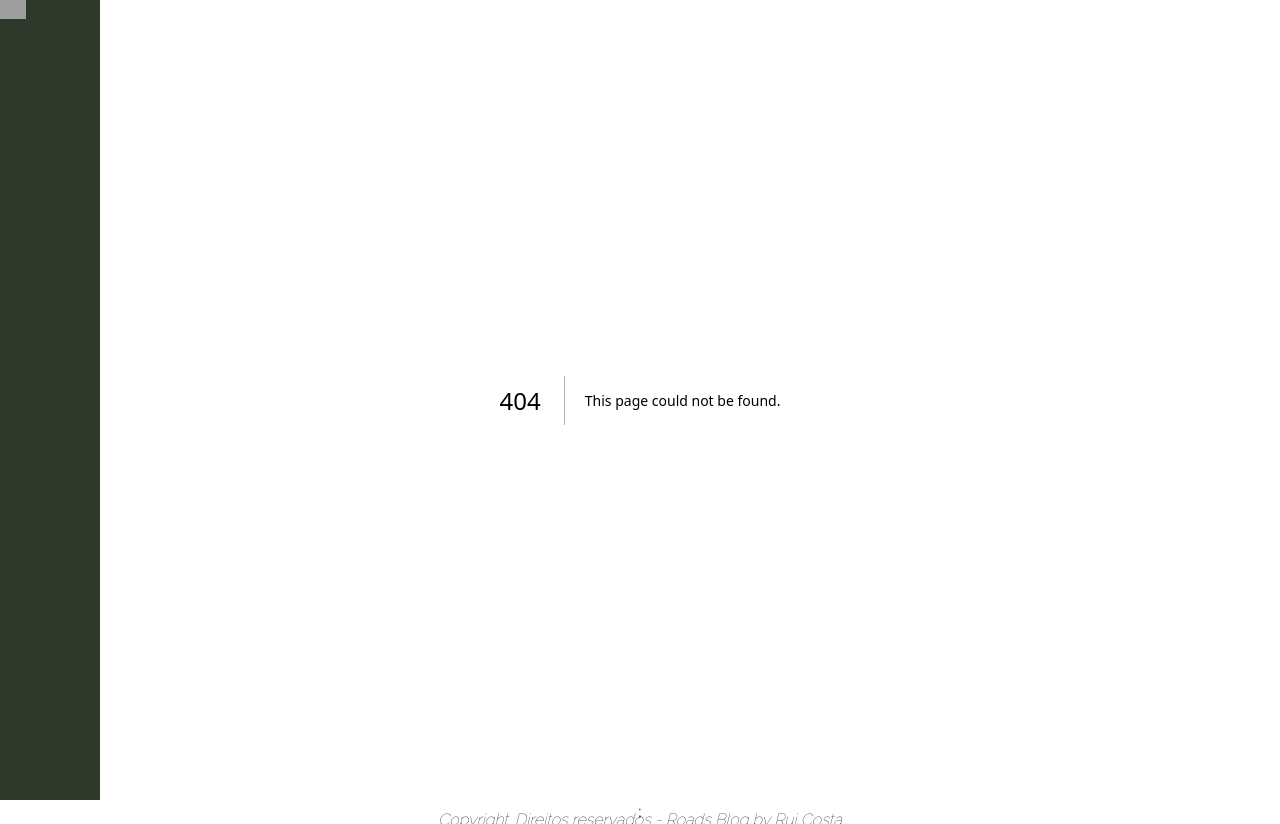
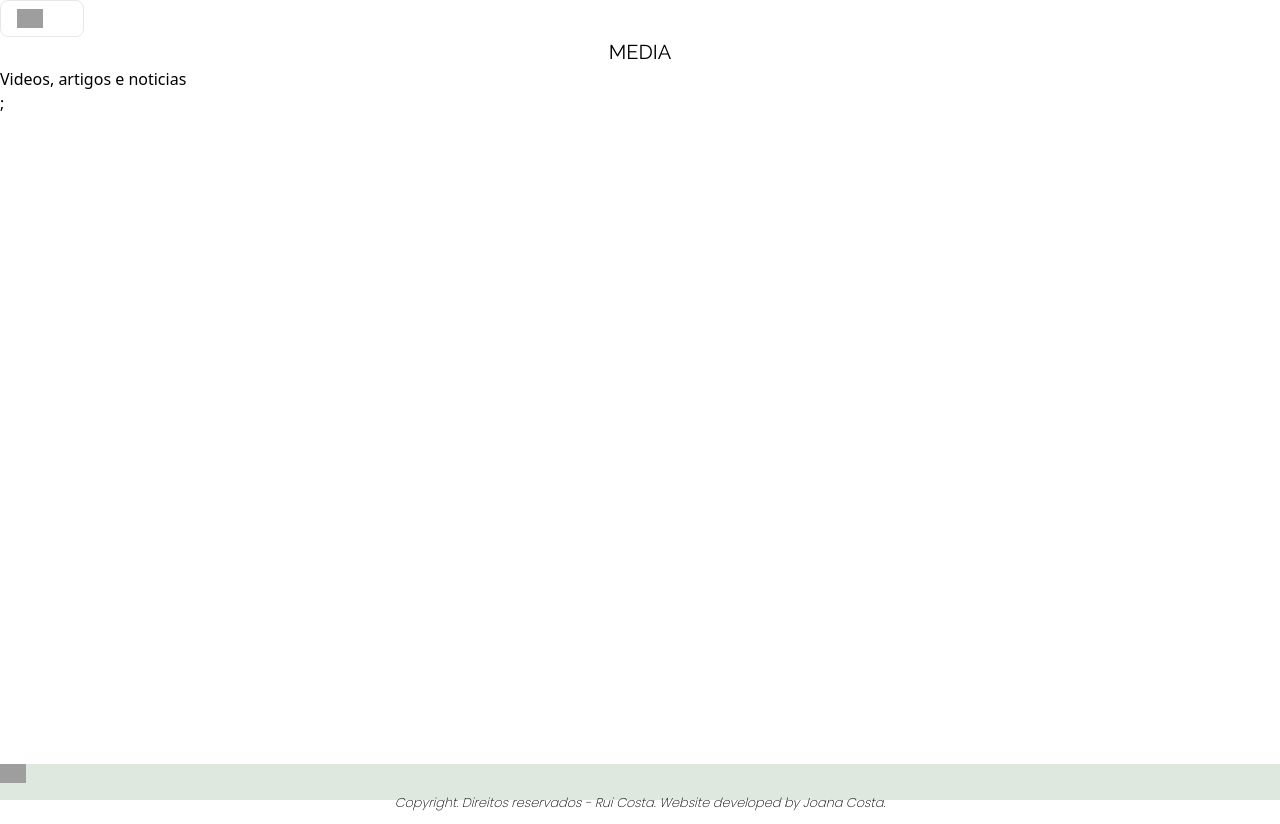
Before and after one commit to Joanartdacosta/roads-blog, a Next.js app in the folder app/: page /media in a window 1280 px wide. Before the commit this address had no page. After the commit the page ends 800 px from the top, so only its background shows below. Built offline with nearby package versions, Linux system fonts and the light colour scheme; grey boxes are pictures that could not be loaded; a web font is replaced by a local one.

Commit message:
add new navbar and more styling

```diff
--- a/app/components/footer/FooterOut.js
+++ b/app/components/footer/FooterOut.js
@@ -1,13 +1,19 @@
-import Social from "../socials/Social";
+import Link from "next/link";
 
 export default function Footer() {
   return (
-    <div className="footer-background width-100 text-center margin-auto padding-40">
-      <Social />
-      <p className="font-text font-italic">
-        Copyright. Direitos reservados - Roads Blog by Rui Costa
+    <div className="footer-background width-100 text-center margin-auto background">
+      <Link href="/sobre" className="link background">
+        <img
+          className="icon"
+          src="https://chalet-webapp.s3.amazonaws.com/icons/insta-icon.png"
+          alt="icon"
+        />
+      </Link>
+      <p className="font-footer font-text font-italic padding-10">
+        Copyright. Direitos reservados - Rui Costa. Website developed by Joana
+        Costa.
       </p>
-      <p className="font-text">Website desenvolvido por Joana Costa</p>
     </div>
   );
 }
--- a/app/components/layout/Layout.js
+++ b/app/components/layout/Layout.js
@@ -1,6 +1,6 @@
 import React from "react";
 import Head from "next/head";
-import NavbarMenu from "../navbar/NavbarMenu";
+import Navbar from "../navbar/NavBar";
 import FooterOut from "../footer/FooterOut";
 
 export default function Layout({ children }) {
@@ -24,10 +24,13 @@ export default function Layout({ children }) {
         <meta name="author" content="Estradas Blog" />
       </Head>
 
-      <main className="text-center margin-auto">
-        <NavbarMenu />
+      <main>
+        <div>
+          <Navbar />
+        </div>
 
-        {children}
+        <div>{children}</div>
+
         <FooterOut />
       </main>
     </div>
--- a/app/components/navbar/CurrentTIme.js
+++ b/app/components/navbar/CurrentTIme.js
@@ -2,15 +2,9 @@ export default function CurrentTime() {
   const currentYear = new Date().getFullYear();
 
   return (
-    <div className="margin-auto padding-40 display-flex">
-      <p className="font-text text-center font-italic"> ESTRADAS - Rui Costa</p>
-
-      <p>
-        © {currentYear} website developed by{" "}
-        <a href="https://github.com/Joanartdacosta" className="link font-text">
-          Joana Costa
-        </a>
-      </p>
+    <div className="margin-auto text-center padding-10">
+      <p className="font-text font-italic"> © {currentYear} </p>
+      <p className="font-text font-italic">ESTRADAS - Rui Costa</p>
     </div>
   );
 }
--- a/app/components/navbar/Footer.js
+++ /dev/null
@@ -1,14 +0,0 @@
-import Link from "next/link";
-import CurrentTime from "./CurrentTIme";
-
-export default function Footer() {
-  return (
-    <div className="text-center font-text ">
-      <p>logotipo</p>
-      <Link href="/sobre">
-        <p>instagram</p>{" "}
-      </Link>
-      <CurrentTime />
-    </div>
-  );
-}
--- a/app/components/navbar/NavBar.js
+++ b/app/components/navbar/NavBar.js
@@ -1,43 +1,78 @@
 import Link from "next/link";
+
+import { Dropdown } from "flowbite-react";
+import SmallFooter from "./SmallFooter";
 
 export default function NavBar() {
   return (
-    <div className="navbar background">
-      <div className="display-flex padding-40 display-column navbar-background">
-        <Link className="link font-text padding-10" href="/sobre">
-          Sobre
-        </Link>
+    <div>
+      <Dropdown
+        className="navbar"
+        label={
+          <img
+            className="icon"
+            src="https://estradas-website.s3.amazonaws.com/Estradas/icons/Design+sem+nome+(1).png"
+            alt="menu"
+          />
+        }
+      >
+        <img
+          className="logo"
+          src="https://estradas-website.s3.amazonaws.com/Estradas/roads-logo.png"
+          alt="logo"
+        />
+        <Dropdown.Item>
+          {" "}
+          <Link href="/sobre">Sobre</Link>
+        </Dropdown.Item>
 
-        <Link className="link font-text padding-10" href="/passadicos">
-          Passeios e Passadicos
-        </Link>
-        <Link className="link font-text padding-10" href="/roteiros">
-          Roteiros
-        </Link>
+        <Dropdown.Item>
+          {" "}
+          <Link href="/feiras">Feiras, Romarias e Festivais</Link>
+        </Dropdown.Item>
 
-        <Link
-          className="link font-text padding-10"
-          href="/roteiros/#roteirogratuito"
-        >
-          Roteiro Personalizado GRATUITO
-        </Link>
-        <Link className="link font-text padding-10" href="/geossitios">
-          Geossitios
-        </Link>
+        <Dropdown.Item>
+          {" "}
+          <Link href="/passadicos">Passeios e Passadicos</Link>
+        </Dropdown.Item>
 
-        <Link className="link font-text padding-10" href="/feiras">
-          Feiras, Romarias e Festivais
-        </Link>
+        <Dropdown.Item>
+          {" "}
+          <Link href="/roteiros">Roteiros</Link>
+        </Dropdown.Item>
 
-        <Link className="link font-text padding-10" href="/proverbios">
-          Proverbio do Mes
-        </Link>
+        <Dropdown.Item>
+          {" "}
+          <Link href="/roteiros/#roteirogratuito">
+            Roteiro Personalizado GRATUITO
+          </Link>
+        </Dropdown.Item>
 
-        <Link className="link font-text padding-10" href="/contactos">
-          Contactos
-        </Link>
-      </div>
-      <div></div>
+        <Dropdown.Item>
+          {" "}
+          <Link href="/geossitios">Geossitios</Link>
+        </Dropdown.Item>
+
+        <Dropdown.Item>
+          <Link href="/proverbios">Proverbio do Mes</Link>
+        </Dropdown.Item>
+
+        <Dropdown.Item>
+          <Link href="/media">Media</Link>
+        </Dropdown.Item>
+
+        <Dropdown.Item>
+          <Link href="/contactos">Contactos</Link>
+        </Dropdown.Item>
+
+        <SmallFooter />
+      </Dropdown>
     </div>
   );
 }
+// {LINKS.map((link) => (
+//  <Dropdown.Item> <Link className="link font-text padding-10" key={link.id} to={link.to}>
+//     {link.text}
+//   </Link></Dropdown.Item>))}
+
+// </div>
--- a/app/components/navbar/NavbarMenu.js
+++ /dev/null
@@ -1,28 +0,0 @@
-import React from "react";
-import Link from "next/link";
-import { useState } from "react";
-import NavBar from "./NavBar";
-
-export default function NavbarMenu() {
-  const [openMenu, setOpenMenu] = useState(false);
-
-  const menu = (
-    <div className="navbar">
-      <NavBar />
-    </div>
-  );
-
-  return (
-    <div className="height-100 display-flex display-column big-menu">
-      <Link onClick={() => setOpenMenu(!openMenu)} href="/">
-        {" "}
-        <img
-          className="icon"
-          src="https://estradas-website.s3.amazonaws.com/Estradas/icons/Design+sem+nome.png"
-          alt="menu"
-        />
-      </Link>
-      {openMenu && menu}
-    </div>
-  );
-}
--- /dev/null
+++ b/app/components/navbar/SmallFooter.js
@@ -0,0 +1,10 @@
+import Link from "next/link";
+import CurrentTime from "./CurrentTIme";
+
+export default function SmallFooter() {
+  return (
+    <div className="text-center font-text">
+      <CurrentTime />
+    </div>
+  );
+}
--- a/app/pages/geossitios/index.js
+++ b/app/pages/geossitios/index.js
@@ -3,9 +3,16 @@ import React from "react";
 export default function Geossitios() {
   return (
     <>
-      <div id={"#geossitios"}>
-        <h1>Geossitios</h1>
-        <p>Nao disponivel. Atualizacao em breve.</p>
+      <div id={"#geossitios"} className="margin-auto text-center">
+        <div className="temporary-photo margin-auto text-center geo-banner">
+          <h1 className="font-title banner padding-50">GEOSSITIOS</h1>
+        </div>
+
+        <div className="margin-auto ">
+          <h1 className="font-title text-center">Introducao</h1>
+          <p className="font-text text-justify">lOREMPSIUUUU</p>
+          <p>Nao disponivel. Atualizacao em breve.</p>
+        </div>
       </div>
     </>
   );
--- /dev/null
+++ b/app/pages/media/index.js
@@ -0,0 +1,12 @@
+import React from "react";
+
+export default function Media() {
+  return (
+    <>
+      <div id="#media">
+        <h1 className="text-center font-title">MEDIA</h1>
+        <p>Videos, artigos e noticias</p>
+      </div>
+    </>
+  );
+}
--- a/app/pages/passadicos/index.js
+++ b/app/pages/passadicos/index.js
@@ -1,7 +1,4 @@
 import PASSEIOS from "@/components/lists/passeios";
-import FEIRAS from "@/components/lists/feiras";
-import CardInfo from "@/components/UI/cards/card_info/CardInfo";
-import CardInfoButton from "@/components/UI/cards/card_info/CardInfoButton";
 import CardStars from "@/components/UI/cards/card_stars/CardStars";
 import Form from "@/components/UI/forms/Form";
 import React from "react";
--- a/app/pages/sobre/index.js
+++ b/app/pages/sobre/index.js
@@ -1,9 +1,9 @@
 export default function Sobre() {
   return (
-    <>
+    <div>
       <div id={"#sobre"}>
-        <h1>SOBRE MIM</h1>
+        <h1 className="text-center font-title">SOBRE MIM</h1>
       </div>
-    </>
+    </div>
   );
 }
--- a/app/styles/globals.css
+++ b/app/styles/globals.css
@@ -4,11 +4,7 @@
 
 :root {
   --font-title: "Raleway", san-serif;
-  --font-text: "Raleway", sans-serif;
-}
-
-body {
-  font-family: var(--font-text);
+  --font-text: "Poppins", sans-serif;
 }
 
 * {
@@ -27,7 +23,6 @@ main {
 .font-text {
   font-family: var(--font-text);
   font-size: 1rem;
-  font-weight: lighter;
 }
 
 .font-footer {
@@ -36,7 +31,6 @@ main {
 .font-title {
   font-family: var(--font-title);
   font-size: 1.25rem;
-  font-weight: lighter;
 }
 
 .font-bold {
@@ -56,7 +50,7 @@ main {
   text-align: justify;
 }
 
-/* old */
+/* titles - old */
 
 .road-title {
   font-size: 2.5rem;
@@ -69,7 +63,7 @@ main {
     0 0 1em rgb(105, 99, 99), 0 0 0.2em black;
 }
 
-/* new */
+/* titles - new */
 
 .title-roads1 {
   font-size: 3rem;
@@ -88,38 +82,28 @@ main {
   text-shadow: 0.05rem 0.05rem 0.125rem rgb(44, 75, 32);
 }
 
-/* margin */
-.margin-auto {
-  margin: auto;
+/* paddings & margins */
+
+.padding-40 {
+  padding: 2.5rem;
+}
+
+.padding-10 {
+  padding: 0.6rem;
 }
 
 .margin-40 {
   margin: 5rem;
 }
 
-/* paddings */
-.padding-10 {
-  padding: 10px;
-}
-.padding-40 {
-  padding: 40px;
-}
-.padding-50 {
-  padding-left: 50px;
-}
-
 /* width - height */
 
 .height-100 {
-  height: 100%;
+  height: 100vh;
 }
 
 .width-100 {
-  width: 100%;
-}
-
-.max-width {
-  max-width: 900px;
+  width: 100vw;
 }
 
 /* display */
@@ -178,7 +162,27 @@ main {
   height: 16vh;
 }
 
-/* background */
+/* navbar & footer */
+
+.navbar-small {
+  height: 390vh;
+  min-width: 8vw;
+  position: fixed;
+}
+
+.navbar {
+  width: 20vw;
+  height: 100%;
+}
+
+.footer-background {
+  bottom: 0;
+  z-index: -1;
+  position: fixed;
+  height: 4.5vh;
+}
+
+/* backgrounds */
 
 .roads-entrance {
   background-image: url("https://estradas-website.s3.amazonaws.com/Estradas/roads-background.JPG");
@@ -190,13 +194,6 @@ main {
   padding-top: 3.5rem;
   color: aliceblue;
   z-index: -1;
-}
-
-.footer-background {
-  bottom: 0;
-  z-index: -1;
-  position: fixed;
-  height: 4.5vh;
 }
 
 .background {
```
